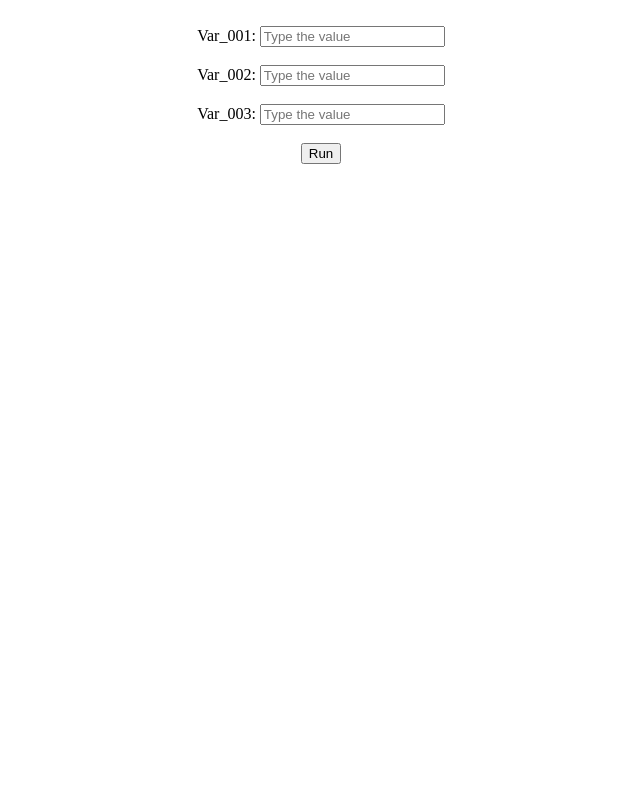
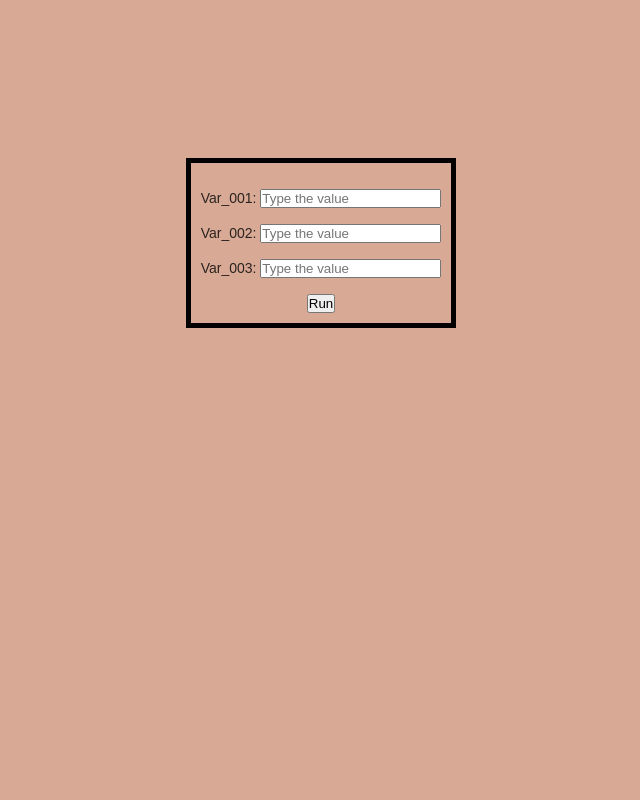
Before and after one commit to eaedk/ML_app_embedded_using_Flask, a Flask app: page /example in a window 1280 px wide. Shown: the whole page, without its empty margins (319-959 px from the left). Run offline with Flask 2, Linux system fonts and the light colour scheme; parts of the project's set-up code (start-up, migrations or seed data) failed here and were passed over.

Commit message:
update and cleaning

```diff
--- a/app.py
+++ b/app.py
@@ -5,7 +5,7 @@ import utils
 
 
 # Unpickle the ML model
-estimator = joblib.load(os.path.join("ml", "__the_model__.pkl"))
+# estimator = joblib.load(os.path.join("ml", "__the_model__.pkl"))
 
 
 # Declare a Flask app
--- /dev/null
+++ b/templates/example.css
@@ -0,0 +1,22 @@
+* {
+    box-sizing: border-box;
+    margin: 0;
+    padding: 0;
+}
+body {
+    align-items: center;
+    background: #D8AA96;
+    color: rgba(0, 0, 0, 0.8);
+    display: grid;
+    font-family: "Montserrat", sans-serif;
+    font-size: 14px;
+    font-weight: 400;
+    height: 100vh;
+    justify-items: center;
+    weight: 100vw;
+}
+form {
+    display: block;
+    padding: 10px;
+    border: black solid 5px;
+}
--- a/templates/example.html
+++ b/templates/example.html
@@ -3,7 +3,7 @@
 
 <head>
     <title>Your Machine Learning App</title>
-    <link rel="stylesheet" href="css/example.css">
+    <link rel="stylesheet" href="example.css">
 
 </head>
 
@@ -19,6 +19,7 @@
         <button>Run</button>
     </form>
     <p style="text-align: center;">{{ output }}</p>
+
 </body>
 
 </html>
```
Also changed, not shown: templates/css/example.css (deleted).
